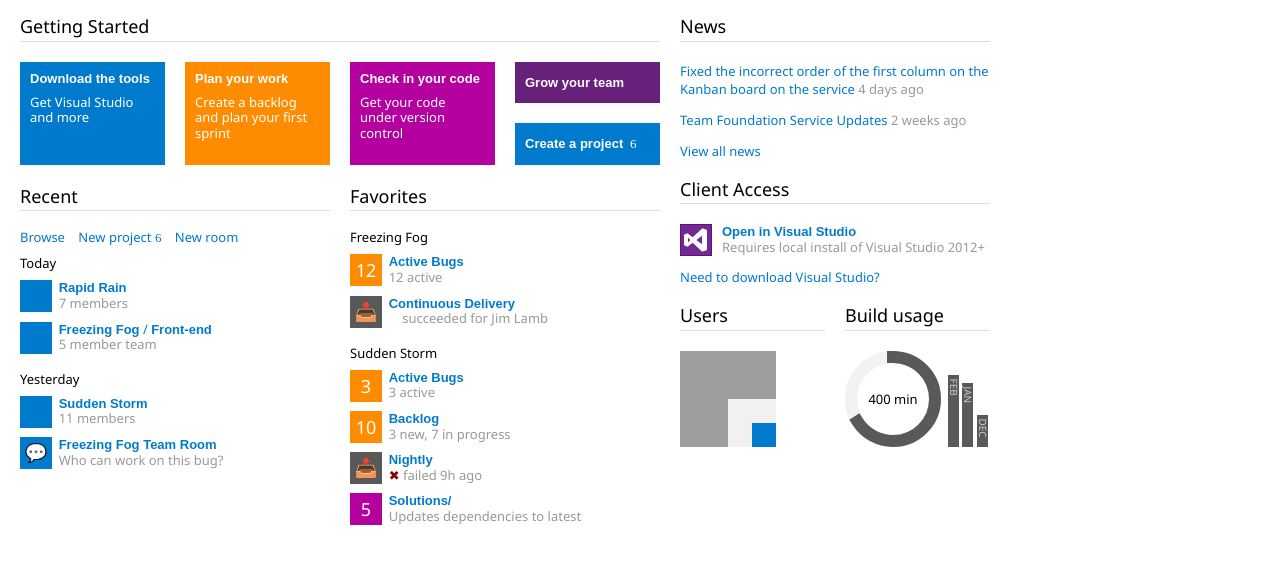
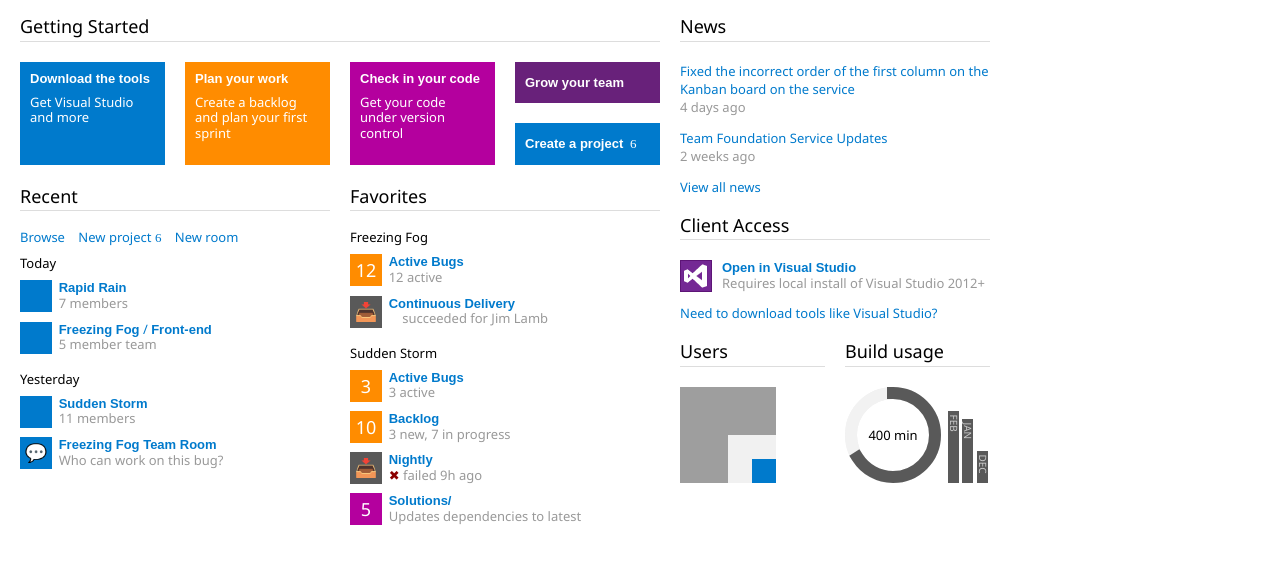
Before and after one commit to jflamb/Prototypes, a plain HTML site: page VSOnline/index.html in a window 1280 px wide. Shown: the part 72-636 px from the top of the page. Drawn offline with nearby package versions, Linux system fonts and the light colour scheme; grey boxes are pictures that could not be loaded.

Commit message:
More tweaks based on ER feedback.

```diff
--- a/VSOnline/index.html
+++ b/VSOnline/index.html
@@ -16,7 +16,7 @@
 <body class="account">
     <div class="contextBar">
         <ul class="accountContext">
-            <li><a href="#">
+            <li><a href="https://tfs.visualstudio.com/" title="Team Foundation Service Welcome Portal">
                 <img src="images/vslogo-small.png" />&nbsp;Team Foundation Service</a></li>
             <li>/</li>
             <li><a href="#" class="popUpParent" data-popup="#accountMenu"><strong>Contoso</strong>&nbsp;<span class="dingbat">6</span></a></li>
@@ -178,10 +178,10 @@ Select Help, Getting started to see it again.">&#xE0E1</a></h2>
                 <h2>News</h2>
                 <p><a href="http://blogs.msdn.com/b/visualstudioalm/archive/2013/03/14/fixed-the-incorrect-order-of-the-first-column-on-the-kanban-board-on-the-service.aspx" target="_blank">
                     <span class="underlineOnHover">Fixed the incorrect order of the first column on the Kanban board on the service</span> <span class="symbol showOnHover">&#xE143</span></a>
-                    <span class="showOnHover subdued">4 days ago</span></p>
+                    <br /><span class="subdued">4 days ago</span></p>
                 <p><a href="http://tfs.visualstudio.com/en-us/home/news/2013/mar-4/" target="_blank">
                     <span class="underlineOnHover">Team Foundation Service Updates</span> <span class="symbol showOnHover">&#xE143</span></a>
-                    <span class="showOnHover subdued">2 weeks ago</span></p>
+                    <br /><span class="subdued">2 weeks ago</span></p>
                 <p><a href="http://blogs.msdn.com/b/visualstudioalm/archive/tags/tfservice/" target="_blank">
                     <span class="underlineOnHover">View all news</span> <span class="symbol showOnHover">&#xE143</span></a></p>
             </div>
@@ -195,7 +195,7 @@ Select Help, Getting started to see it again.">&#xE0E1</a></h2>
                 </p>
 
                 <p><a href="http://go.microsoft.com/fwlink/?LinkId=227805" target="_blank">
-                    <span class="underlineOnHover">Need to download Visual Studio?</span> <span class="symbol showOnHover">&#xE143</span></a></p>
+                    <span class="underlineOnHover">Need to download tools like Visual Studio?</span> <span class="symbol showOnHover">&#xE143</span></a></p>
             </div>
             <div class="users">
                 <h2>Users</h2>
```
Also changed, not shown: VSOnline/new.html (+5 -4 lines), VSOnline/user.html (+4 -4 lines).
